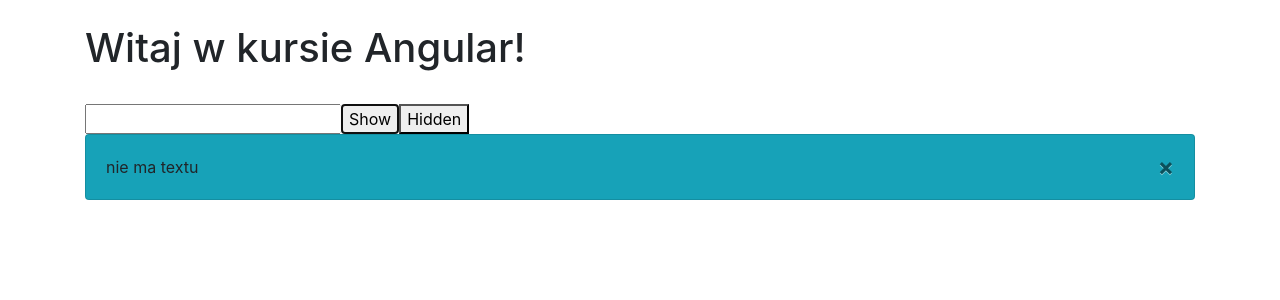
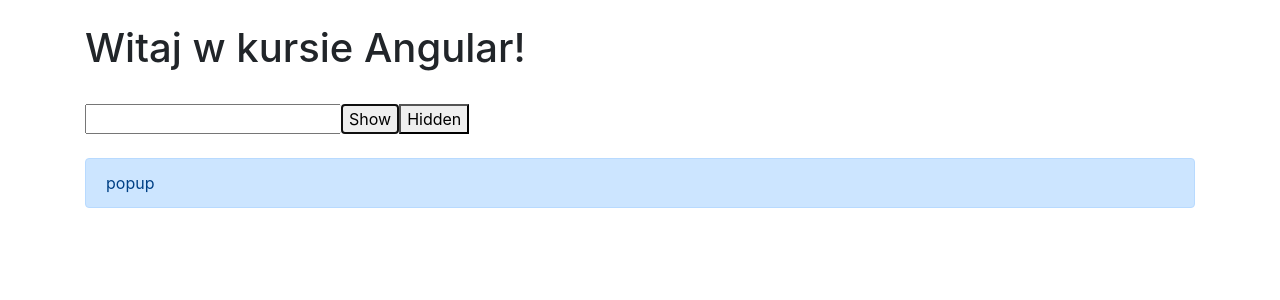
Before and after one commit to Ruudn7/angular-interface-practices, an Angular app: page / in a window 1280 px wide. Both pictures are taken after a click on the button "Show". Shown: the top 300 px of the page. Built offline with nearby package versions, Linux system fonts and the light colour scheme.

Commit message:
add extedns class fucntions

```diff
--- a/src/app/app.component.html
+++ b/src/app/app.component.html
@@ -9,15 +9,14 @@
 
       <input (keyup)="message = $event.target.value">
 
-      <button (click)="focusedCard.show()">Show</button>
-      <button (click)="focusedCard.close()">Hidden</button>
+      <button (click)="refElement.show()">Show</button>
+      <button (click)="refElement.close()">Hidden</button>
 
-      <app-static-card
-        #focusedCard
-        [text]="message"
-        [open]="open"
-        type="message"
-      ></app-static-card>
+      <app-popup-message
+        #refElement
+        [(open)]="open"
+        [text]="'popup'"
+      ></app-popup-message>
     </div>
   </div>
 </div>
--- a/src/app/app.module.ts
+++ b/src/app/app.module.ts
@@ -3,11 +3,13 @@
 
 import { AppComponent } from './app.component';
 import { StaticCardComponent } from './ui/static-card/static-card.component';
+import { PopupMessageComponent } from './ui/popup-message/popup-message.component';
 
 @NgModule({
   declarations: [
     AppComponent,
-    StaticCardComponent
+    StaticCardComponent,
+    PopupMessageComponent
   ],
   imports: [
     BrowserModule
--- /dev/null
+++ b/src/app/ui/popup-message/popup-message.component.html
@@ -0,0 +1,3 @@
+<div class="alert alert-primary mt-4" *ngIf="open">
+    {{text}}
+</div>
--- /dev/null
+++ b/src/app/ui/popup-message/popup-message.component.ts
@@ -0,0 +1,27 @@
+import { StaticCardComponent } from './../static-card/static-card.component';
+import { Component, Input, OnInit } from '@angular/core';
+
+@Component({
+  selector: 'app-popup-message',
+  templateUrl: './popup-message.component.html',
+  styleUrls: ['./popup-message.component.scss']
+})
+export class PopupMessageComponent extends StaticCardComponent implements OnInit {
+
+  @Input() type = '';
+  @Input() text = '';
+
+  constructor() {
+    super();
+  }
+
+  close(): void {
+    setTimeout(() => {
+      super.close();
+    }, 1500);
+  }
+
+  ngOnInit(): void {
+  }
+
+}
--- a/src/app/ui/static-card/static-card.component.ts
+++ b/src/app/ui/static-card/static-card.component.ts
@@ -9,10 +9,9 @@
 
   @Input() open = false;
   @Input() text = '';
+  @Input() type = '';
 
-  constructor(
-    @Attribute('type') public type: string
-  ) { }
+  constructor() { }
 
   close(): void {
     this.open = false;
```
Also changed, not shown: src/app/ui/popup-message/popup-message.component.scss (added), 1 other file (tests, documents, lock files or other folders).
